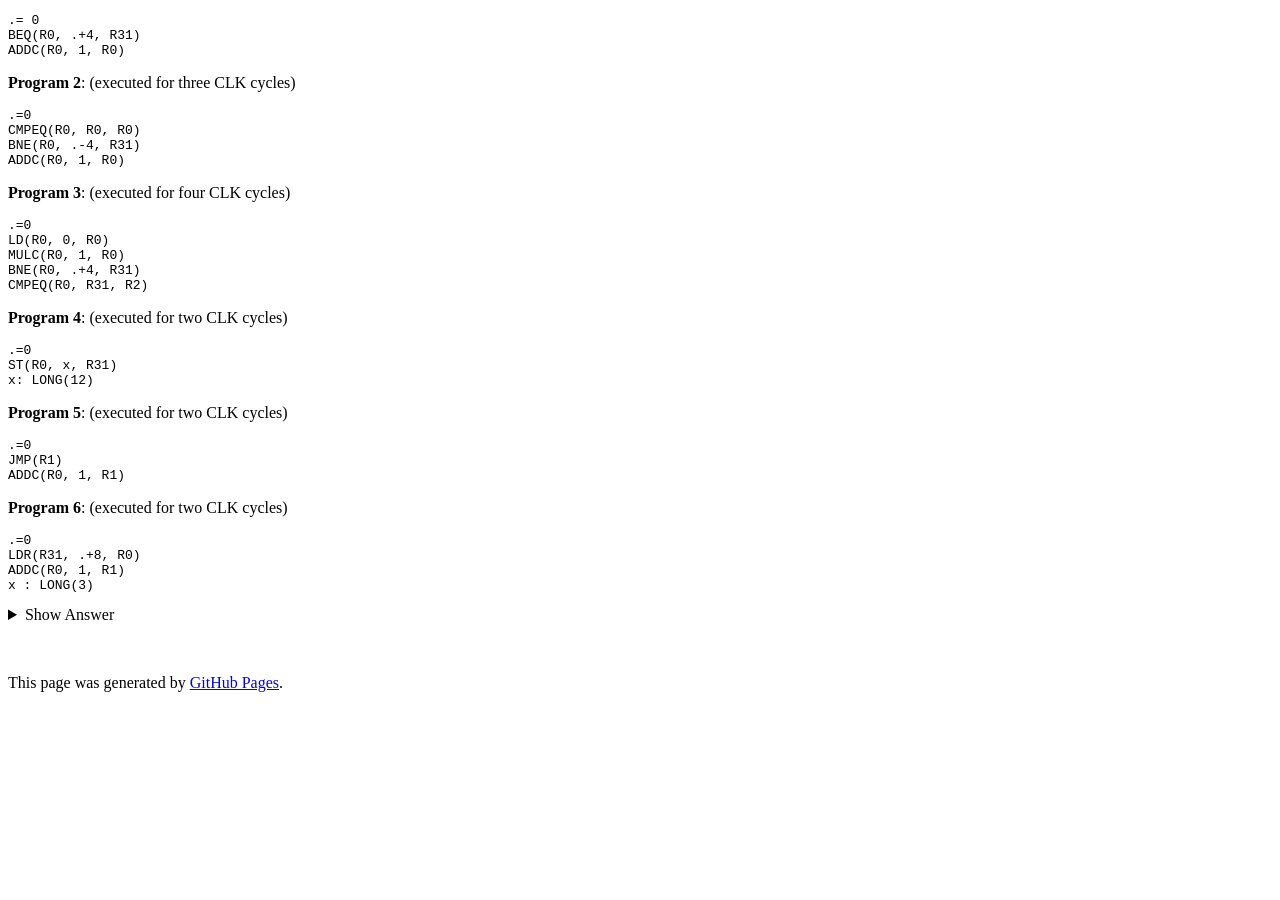
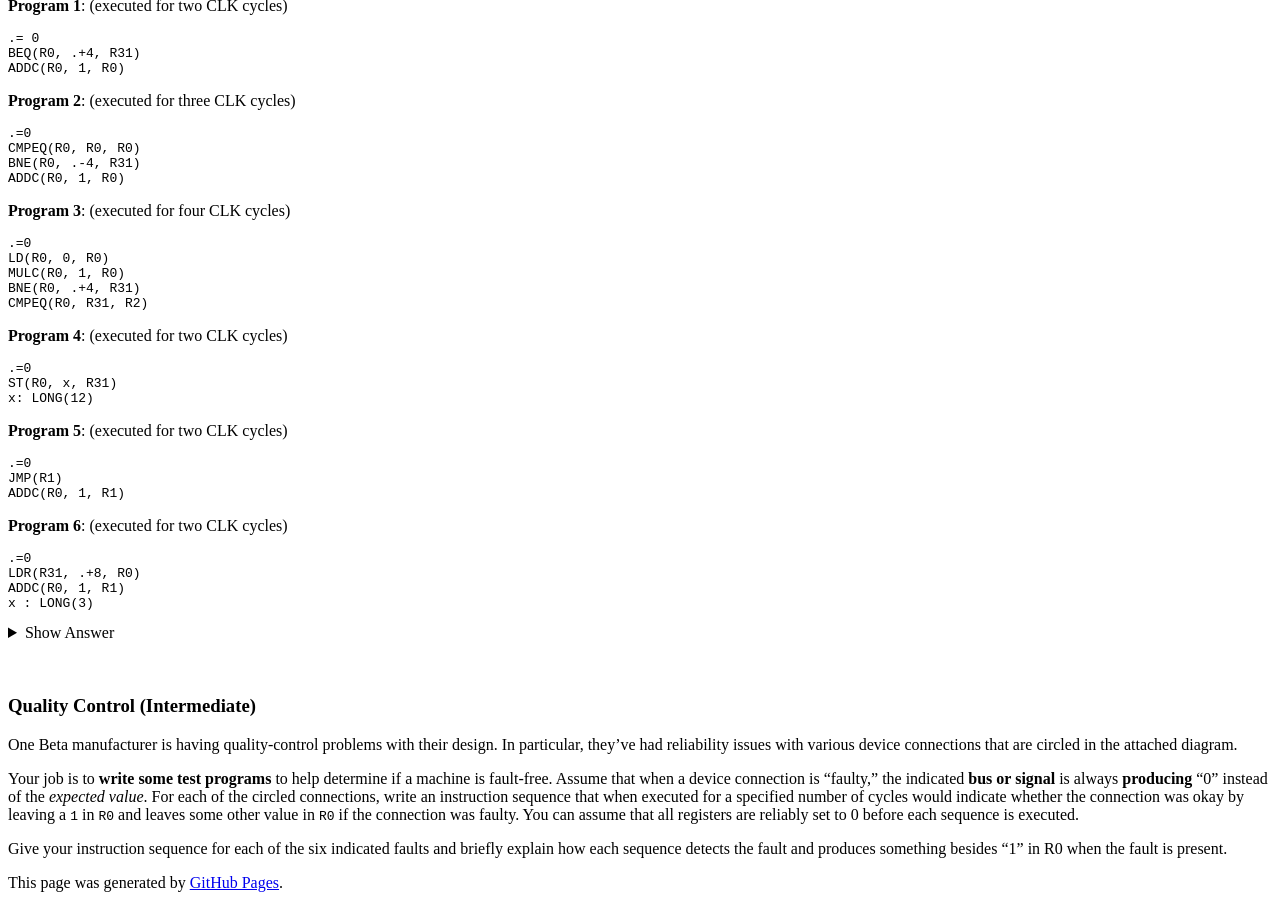
Before and after one commit to natalieagus/natalieagus.github.io, a Jekyll site: the page built from 50002/50002problem_set_5.md, in a window 1280 px wide and 900 px high, scrolled down 6199 px. Built offline with Jekyll 4.4.1, drawn with Linux system fonts in a browser that asks for light colours; formulas are drawn with MathJax 3; a script that is not in the unit is left out; the repository's description, which GitHub fills in, is left out; before the commit the page ends 6899 px from its top, so only the background shows below that; some of the changed text lies outside the part shown.

Commit message:
50002/50002problem_set_5.md updated from https://stackedit.io/

```diff
--- a/50002/50002problem_set_5.md
+++ b/50002/50002problem_set_5.md
@@ -541,11 +541,18 @@ Program 2, 4, and 5 can successfully **detect** this faulty. All of them forces
 {::options parse_block_html="false" /}
 
 
+### Quality Control (Intermediate)
+One Beta manufacturer is having quality-control problems with their design. In particular, they've had reliability issues with various device connections that are circled in the attached diagram.
+
+Your job is to **write some test programs** to help determine if a machine is fault-free. Assume that when a device connection is "faulty," the indicated **bus or signal** is always **producing** "0" instead of the *expected value*. For each of the circled connections, write an instruction sequence that when executed for a specified number of cycles would indicate whether the connection was okay by leaving a `1` in `R0` and leaves some other value in `R0` if the connection was faulty. You can assume that all registers are reliably set to 0 before each sequence is executed.
+
+Give your instruction sequence for each of the six indicated faults and briefly explain how each sequence detects the fault and produces something besides "1" in R0 when the fault is present.
+
 
 
 <!--stackedit_data:
-eyJoaXN0b3J5IjpbLTI2NjY3NDMxNSw5NDk3NjM2MTAsNTkwMD
-kwNjgsMTIzMzUzNDIzNiwtNDUwNzk2OTEwLDEyNjMzNjMyNTQs
-LTQ2NDczMzc2MywxMjQyNTQwOTA5LDcyODI4NDI1OCwyMDY3OD
-kzNzI1LC0xMTIwNDM5Nzg1XX0=
+eyJoaXN0b3J5IjpbODgwNDk0NTc2LDk0OTc2MzYxMCw1OTAwOT
+A2OCwxMjMzNTM0MjM2LC00NTA3OTY5MTAsMTI2MzM2MzI1NCwt
+NDY0NzMzNzYzLDEyNDI1NDA5MDksNzI4Mjg0MjU4LDIwNjc4OT
+M3MjUsLTExMjA0Mzk3ODVdfQ==
 -->
```
